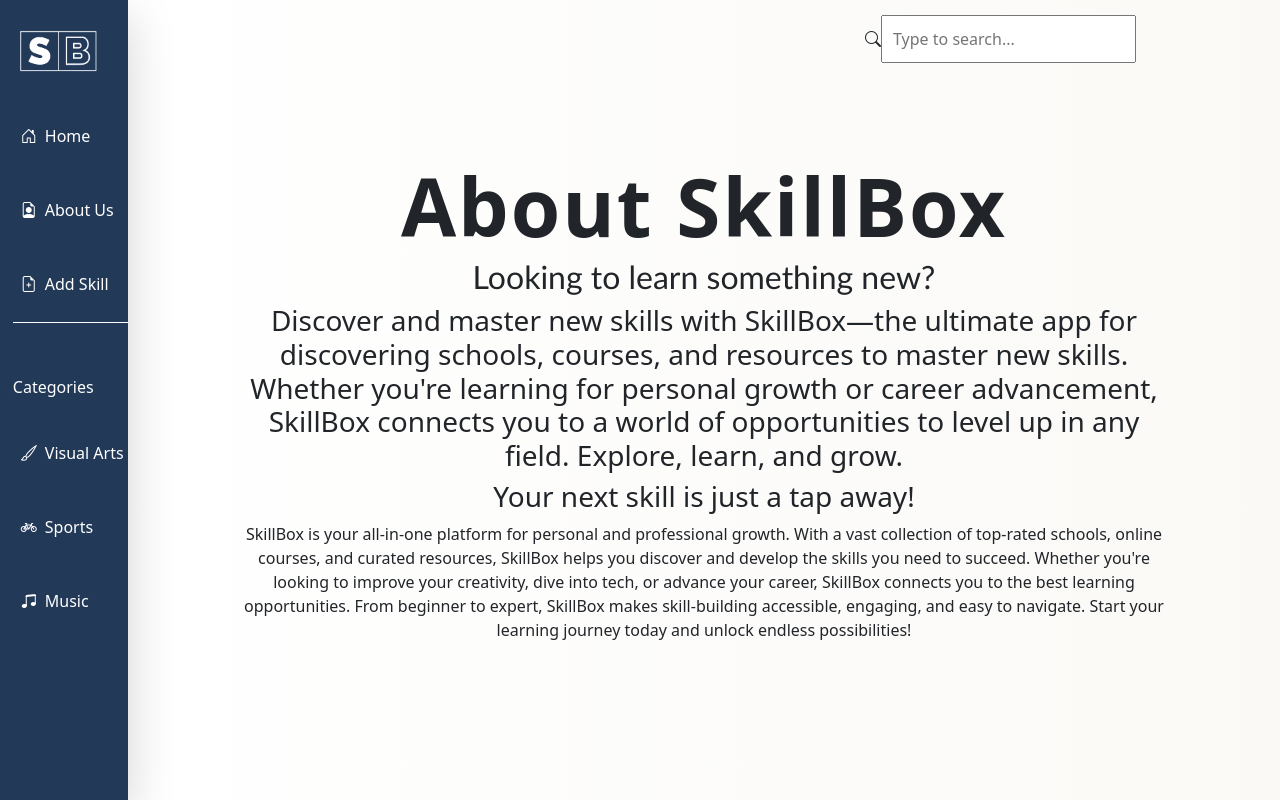
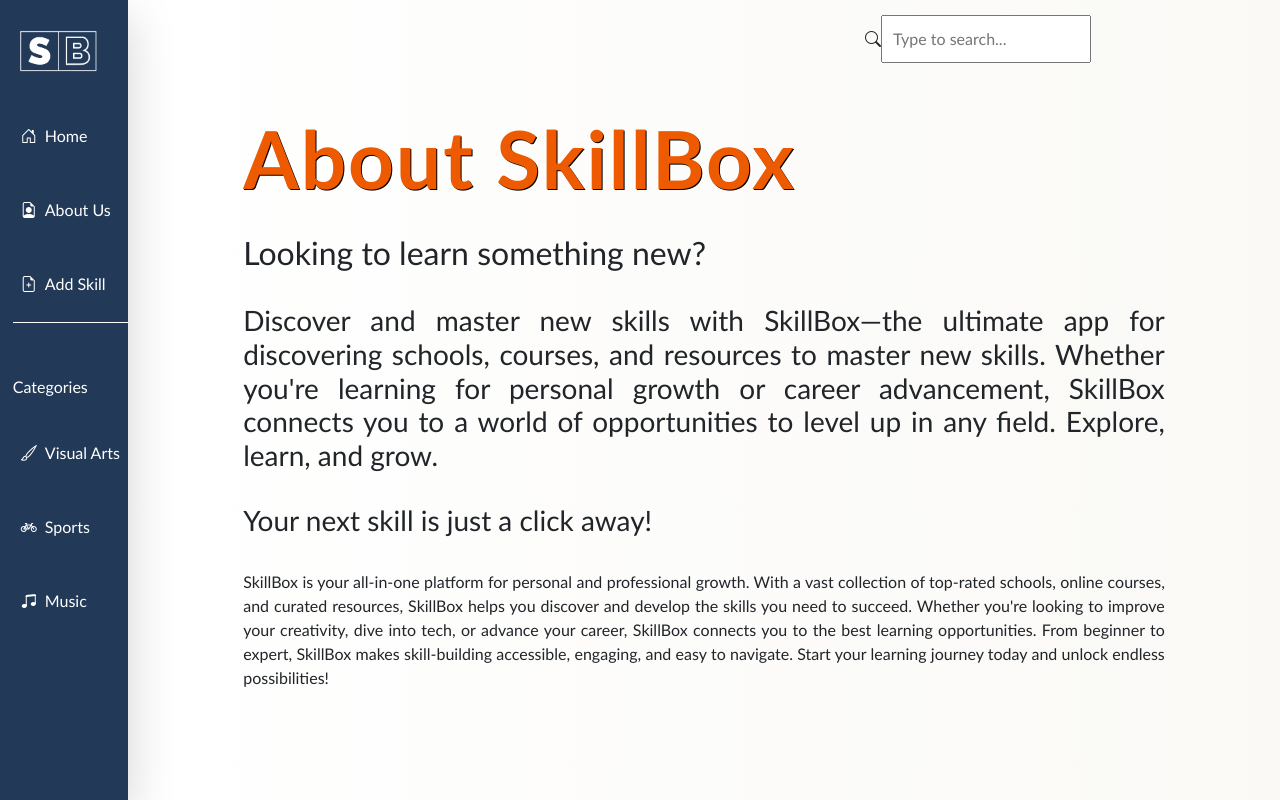
Before and after one commit to New-Skill-App/New-skill-app-2, a React (Vite) app: page /about-page in a window 1280 px wide. Shown: the top 800 px of the page. Built offline with nearby package versions, Linux system fonts and the light colour scheme.

Commit message:
improved general css

```diff
--- a/src/components/functionalities/CreateSkill.jsx
+++ b/src/components/functionalities/CreateSkill.jsx
@@ -63,7 +63,7 @@ function CreateSkill({ dataLink }) {
                             </select>
                         </div>
 
-
+                        <div className="form-container">
                             <div className="form-group mb-3">
                                 <label>Name:</label>
                                 <input
@@ -137,7 +137,9 @@ function CreateSkill({ dataLink }) {
                                             className="form-control mb-1"
                                         />
                                     </div>
+
                                 ))}
+                            </div>
                             <div className="add-btn-container">
                                 <button type="button" onClick={addResource} className="add-btn btn btn-outline-secondary mt-2">
                                     Add Resource
--- a/src/components/pages/AboutPage.jsx
+++ b/src/components/pages/AboutPage.jsx
@@ -6,11 +6,13 @@ function AboutPage() {
         <div className="about-text">
 
         <h1 className="about-title">About SkillBox</h1>
-
+<br></br>
         <h2>Looking to learn something new?</h2>
+        <br></br>
         <h3>Discover and master new skills with SkillBox—the ultimate app for discovering schools, courses, and resources to master new skills. Whether you're learning for personal growth or career advancement, SkillBox connects you to a world of opportunities to level up in any field. Explore, learn, and grow.</h3>
-
-        <h3>Your next skill is just a tap away!</h3>
+        <br></br>
+        <h3>Your next skill is just a click away!</h3>
+        <br></br>
         <p>
           SkillBox is your all-in-one platform for personal and professional growth. With a vast collection of top-rated schools, online courses, and curated resources, SkillBox helps you discover and develop the skills you need to succeed. Whether you're looking to improve your creativity, dive into tech, or advance your career, SkillBox connects you to the best learning opportunities. From beginner to expert, SkillBox makes skill-building accessible, engaging, and easy to navigate. Start your learning journey today and unlock endless possibilities!
         </p>
--- a/src/components/pages/SkillsList.jsx
+++ b/src/components/pages/SkillsList.jsx
@@ -48,7 +48,9 @@ function SkillsList({ dataLink }) {
             <div className="skills-list-container d-flex flex-column align-items-center 100vh ">
                 {skills === null
                     ? <h2 className="loading-message">Loading...</h2>
-                    : <h2 className="skills-title"> {skills.length} Skills To Explore</h2>}
+                    : <h2 className="skills-title">
+                    <h2 className="num-skills">{skills.length}</h2>
+                    Skills To Explore</h2>}
 
 
                 <div className="d-flex flex-row flex-wrap justify-content-center align-items-center">
--- a/src/index.css
+++ b/src/index.css
@@ -1,5 +1,5 @@
 * {
-  box-sizing: content-box ;
+  box-sizing: content-box;
 }
 
 body {
@@ -9,18 +9,24 @@ body {
   min-width: 100vh;
   min-height: 100vh;
   background: linear-gradient(to right, #FFFFFF, #FAF9F6);
+  font-family: 'Gill Sans', 'Gill Sans MT', Calibri, 'Trebuchet MS', sans-serif;
 }
 
 h1 {
   font-size: 3.2em;
   line-height: 1.1;
+  font-family: 'Gill Sans', 'Gill Sans MT', Calibri, 'Trebuchet MS', sans-serif;
 }
 
 h2 {
-  font-family:'Gill Sans', 'Gill Sans MT', Calibri, 'Trebuchet MS', sans-serif;
+  font-family: 'Gill Sans', 'Gill Sans MT', Calibri, 'Trebuchet MS', sans-serif;
   text-decoration: none;
 }
 
+h3 {
+  font-family: 'Gill Sans', 'Gill Sans MT', Calibri, 'Trebuchet MS', sans-serif;
+  text-decoration: none;
+}
 
 .logo {
   display: flex;
@@ -28,10 +34,11 @@ h2 {
   height: auto;
 }
 
-.boxx {
-  display: flex;
-  border-radius: 10px;
-  border: black;
+
+.skills-list-container a,
+.card-title,
+.skills-list-container .skill-card a {
+  text-decoration: none;
 }
 
 .form {
@@ -57,7 +64,7 @@ h2 {
 }
 
 
-.text-container{
+.text-container {
   width: 80%;
   display: flex;
   flex-direction: column;
@@ -69,7 +76,7 @@ h2 {
 
 .slogan h2 {
   font-size: 50px;
-  font-weight:bold;
+  font-weight: bold;
   font-family: 'Gill Sans', 'Gill Sans MT', Calibri, 'Trebuchet MS', sans-serif;
   color: #1a1a1a;
   margin: 0;
@@ -99,7 +106,7 @@ h2 {
 .card-container a,
 .sidebar a,
 .nav-link-custom,
-.card-title{
+.card-title {
   text-decoration: none;
 }
 
@@ -142,7 +149,7 @@ text-decoration: none;
   height: 100vh;
 }
 
-.sidebar-container{
+.sidebar-container {
   width: 10vw;
   top: 20px;
   margin-left: 1px;
@@ -214,7 +221,7 @@ text-decoration: none;
 .footer-container {
   display: flex;
   align-items: center;
-  background-color:#223957;
+  background-color: #223957;
   justify-content: right;
   height: 5vh;
   width: 100vw;
@@ -238,7 +245,7 @@ margin-right: 10vh;
   flex-direction: column;
   align-items: center;
   margin-top: 20px;
-  gap: 20px;
+  gap: 30px;
   text-align: center;
 }
 
@@ -246,6 +253,12 @@ margin-right: 10vh;
   font-size: 80px;
   font-weight: bold;
   letter-spacing: 2px;
+  color: #ED5A00;
+  text-shadow: 1px 1px black;
+}
+
+.about-text {
+  text-align: justify;
 }
 
 
@@ -413,6 +426,14 @@ margin-right: 10vh;
   width: 100%;
 }
 
+.num-skills {
+background-color: #ED5A00;
+width:fit-content;
+display: inline-block;
+margin: 3px;
+padding: 5px;
+}
+
 
 /*CREATE SKILL PAGE*/
 
@@ -438,6 +459,8 @@ margin-right: 10vh;
   justify-content: center;
   padding: 20px;
   gap: 5px;
+  box-shadow: 1px 1px 8px 2px rgba(237, 90, 0, 0.3);
+  border-radius: 10px;
 }
 
 .add-skill-title-container {
@@ -446,11 +469,15 @@ margin-right: 10vh;
   align-items: center;
 }
 
+.form-control {
+  width: 97%;
+}
 
 /* alterações do responsiveness */
 
 .burger-menu {
-  display: none; /* Hidden by default on larger screens */
+  display: none;
+  /* Hidden by default on larger screens */
 }
 
 .sidebar {
@@ -460,7 +487,8 @@ margin-right: 10vh;
   background: #223957;
   height: 100vh;
   transition: transform 0.3s ease-in-out;
-  transform: translateX(0); /* Ensure it is visible by default */
+  transform: translateX(0);
+  /* Ensure it is visible by default */
 }
 
 @media (max-width: 425px) {
@@ -485,11 +513,13 @@ margin-right: 10vh;
 
   .sidebar {
     position: fixed;
-    transform: translateX(-100%); /* Hide sidebar by pushing it off-screen */
+    transform: translateX(-100%);
+    /* Hide sidebar by pushing it off-screen */
   }
 
   .sidebar.open {
-    transform: translateX(0); /* Show sidebar when open */
+    transform: translateX(0);
+    /* Show sidebar when open */
   }
 }
 
@@ -531,7 +561,10 @@ margin-right: 10vh;
     margin-left: 0;
   }
 
-  .sidebar-container, .sidebar-content, .sidebar-categories, .header-container {
+  .sidebar-container,
+  .sidebar-content,
+  .sidebar-categories,
+  .header-container {
     align-items: center;
     text-align: center;
   }
@@ -588,7 +621,8 @@ margin-right: 10vh;
     width: 100%;
   }
 
-  .con, .form-group.mb-3 textarea {
+  .con,
+  .form-group.mb-3 textarea {
     width: 100%;
   }
 }
```
Lines whose indentation alone changed are shown as unchanged.
